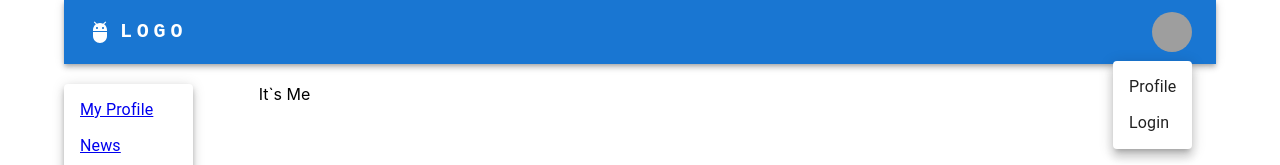
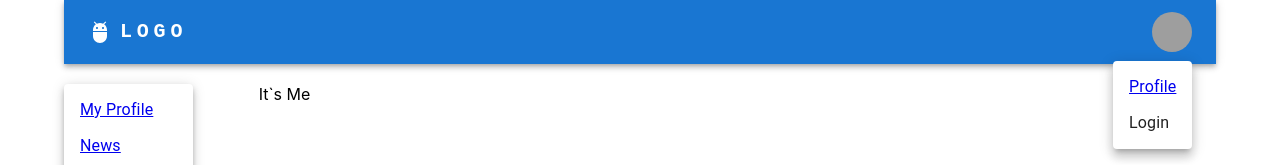
Before and after one commit to andreiryaskov/my_social_network, a React (Create React App) app: page /profile in a window 1280 px wide. Both pictures are taken after a click on the button "Open settings". Shown: the top 165 px of the page. Built offline with nearby package versions, Linux system fonts and the light colour scheme; grey boxes are pictures that could not be loaded.

Commit message:
navlink to profile

```diff
--- a/src/Routes.tsx
+++ b/src/Routes.tsx
@@ -11,6 +11,7 @@ import Error404 from "./components/page404/page404";
 import ProfileContainer from "./Containers/ProfileContainer";
 import {Login} from "@mui/icons-material";
 import Me from "./components/me/Me";
+import {useSelector} from "react-redux";
 
 export const PATH = {
     PROFILE:'/profile/',
@@ -30,6 +31,8 @@ export const PATH = {
 }
 
 export const AppRoutes = () => {
+
+    const authMeLogin = useSelector<any, any>(state => state.auth)
 
 
     return (
--- a/src/components/header/Header.tsx
+++ b/src/components/header/Header.tsx
@@ -260,7 +260,7 @@ import {authMeTC} from "../../redux/thunk/auth-thunk";
 import {useTypedDispatch} from "../../redux/store";
 import {useSelector} from "react-redux";
 import avatar from '../../assets/image/users.png';
-import {authLoginAC} from "../../redux/reducers/auth-reducer";
+import {NavLink} from "react-router-dom";
 
 // const pages = ['Products', 'Pricing', 'Blog'];
 const settings = ['Profile', 'Logout'];
@@ -298,6 +298,14 @@ const ResponsiveAppBar = () => {
         }
 
     }
+
+    let goTo
+    if (login) {
+        goTo = 'profile'
+    } else {
+        goTo = '404'
+    }
+
 
     return (
         <AppBar position="static">
@@ -423,15 +431,17 @@ const ResponsiveAppBar = () => {
                             <MenuItem
                                 // onClick={handleCloseUserMenu}
                             >
-                                <Typography textAlign="center">Profile</Typography>
+                                <Typography textAlign="center">
+                                    <NavLink to={`/${goTo}`}>Profile</NavLink>
+                                </Typography>
                             </MenuItem>
                             <MenuItem onClick={handleCloseUserMenu}>
                                 <Typography textAlign="center" onClick={changeLogin}>
                                     {
-                                    login
-                                        ? 'Logout'
-                                        : 'Login'
-                                }
+                                        login
+                                            ? 'Logout'
+                                            : 'Login'
+                                    }
                                 </Typography>
                             </MenuItem>
                         </Menu>
```
